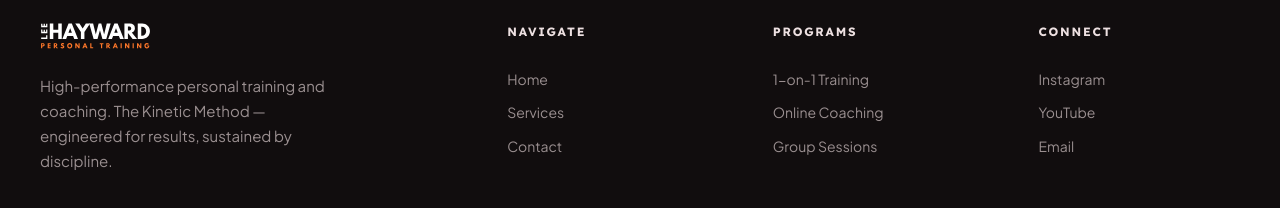
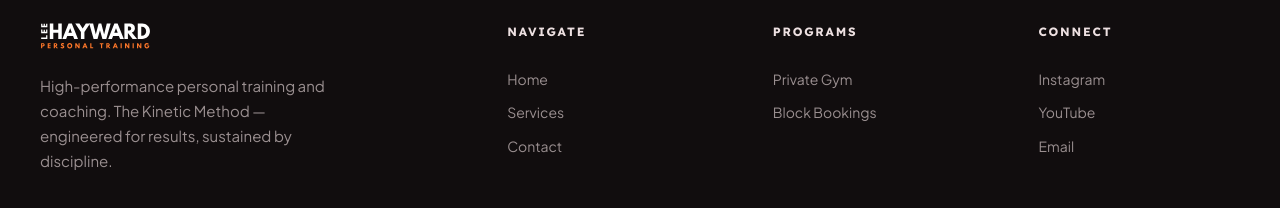
Before and after one commit to hiranpanchal/pt, a plain HTML site: page contact.html in a window 1280 px wide. Shown: the part 2932-3140 px from the top of the page. Drawn offline with Linux system fonts and the light colour scheme.

Commit message:
fix: update contact form program options to match new pricing

```diff
--- a/contact.html
+++ b/contact.html
@@ -1079,9 +1079,8 @@ a  { color: inherit; text-decoration: none; }
                 <label for="program">Interested Program</label>
                 <select id="program">
                   <option value="">Select a program…</option>
-                  <option>1-on-1 Training ($850/mo)</option>
-                  <option>Online Coaching ($350/mo)</option>
-                  <option>Group Sessions ($45/session)</option>
+                  <option>Private Gym (£40/hour)</option>
+                  <option>Block Bookings (£150 / 5 sessions)</option>
                   <option>Not sure yet</option>
                 </select>
               </div>
@@ -1276,9 +1275,8 @@ a  { color: inherit; text-decoration: none; }
         <div class="footer-col">
           <h4>Programs</h4>
           <ul>
-            <li><a href="services.html">1-on-1 Training</a></li>
-            <li><a href="services.html">Online Coaching</a></li>
-            <li><a href="services.html">Group Sessions</a></li>
+            <li><a href="services.html">Private Gym</a></li>
+            <li><a href="services.html">Block Bookings</a></li>
           </ul>
         </div>
         <div class="footer-col">
```
